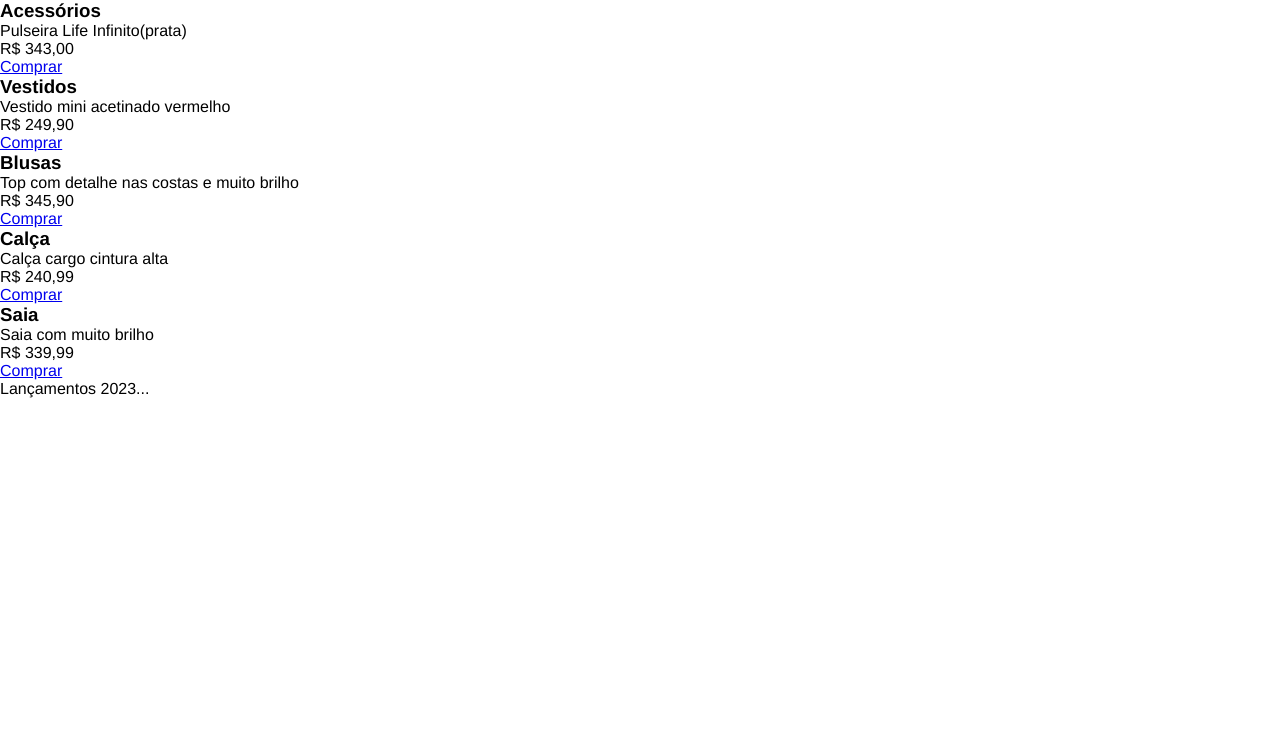
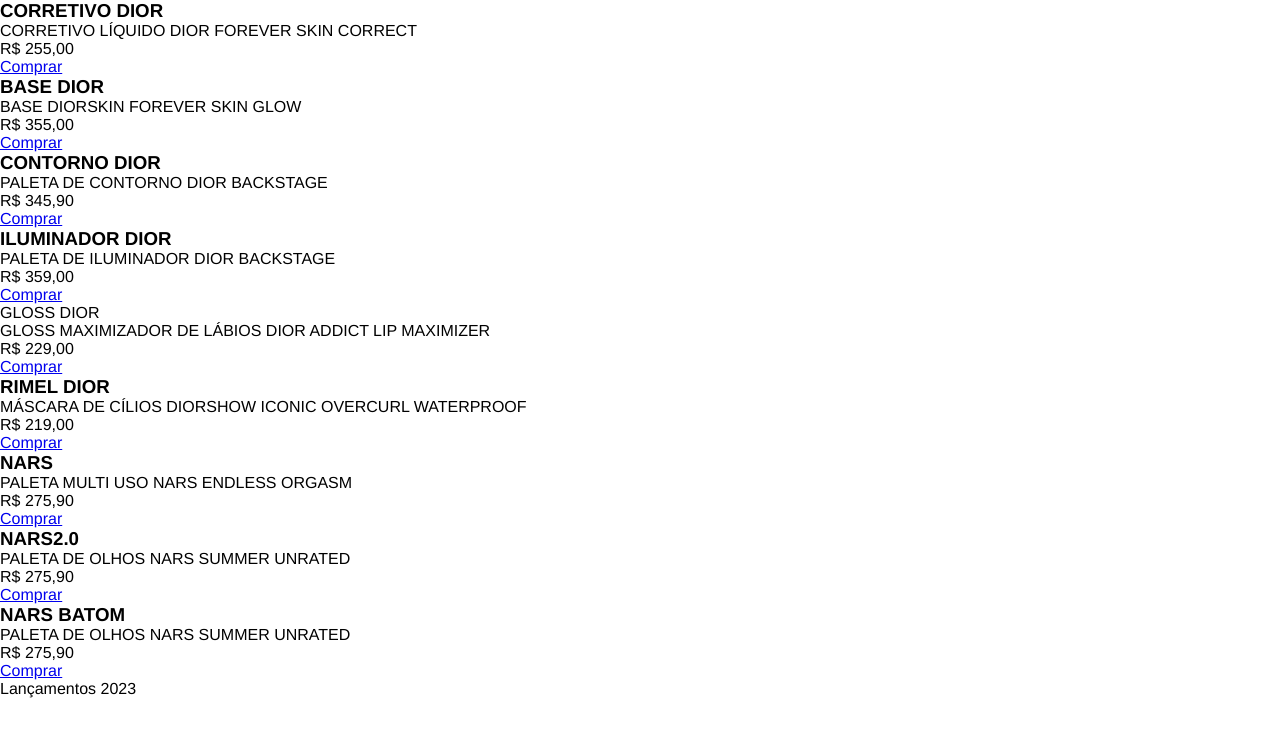
Before and after one commit to adriamariavs/jktei, a plain HTML site: page index.html in a window 1280 px wide. Shown: the part 67-800 px from the top of the page. Drawn offline with Linux system fonts and the light colour scheme.

Commit message:
Update index.html

```diff
--- a/index.html
+++ b/index.html
@@ -8,39 +8,40 @@
 	<title>GigiBoutique</title>
 </head>
 <body>
+
 	<!-- Cabeçalho -->
 	<header>
-	<H1>GigiBoutique  </H1>
+	<H1>Gigi's Makeup</h1>
 	</header>
 	<!-- Grid de produtos -->
 	<main class="container">
 	    <section class="products-container">
 		 <div class="card">
-		  <div class="product-image" id="img-1">
-		      <h3>Acessórios</h3>
-			  <p>Pulseira Life Infinito(prata) </p>
+		  <div class="product-image" id="img-1"></div>
+		      <h3>CORRETIVO DIOR</h3>
+			  <p>CORRETIVO LÍQUIDO DIOR FOREVER SKIN CORRECT</p>
 			  <p>
 			    R$
-				<span class="bold">343,00</span>
+				<span class="bold">255,00</span>
 			  </p>
 			  <a href="#" class="btn">Comprar</a>
 	        </div>
 	    </div>
 		<div class="card">
-		  <div class="product-image" id="img-1">
-		      <h3>Vestidos</h3>
-			  <p>Vestido mini acetinado vermelho  </p>
+		  <div class="product-image" id="img-2"></div>
+		      <h3>BASE DIOR</h3>
+			  <p>BASE DIORSKIN FOREVER SKIN GLOW</p>
 			  <p>
 			    R$
-				<span class="bold">249,90</span>
+				<span class="bold">355,00</span>
 			  </p>
 			  <a href="#" class="btn">Comprar</a>
 	        </div>
 	    </div>
 		<div class="card">
-		  <div class="product-image" id="img-1">
-		      <h3>Blusas</h3>
-			  <p>Top com detalhe nas costas e muito brilho</p>
+		  <div class="product-image" id="img-3"></div>
+		      <h3>CONTORNO DIOR</h3>
+			  <p>PALETA DE CONTORNO DIOR BACKSTAGE</p>
 			  <p>
 			    R$
 				<span class="bold">345,90</span>
@@ -49,31 +50,76 @@
 	        </div>
 	    </div>
 		<div class="card">
-		  <div class="product-image" id="img-1">
-		      <h3>Calça</h3>
-			  <p>Calça cargo cintura alta </p>
+		  <div class="product-image" id="img-4"></div>
+		      <h3>ILUMINADOR DIOR</h3>
+			  <p>PALETA DE ILUMINADOR DIOR BACKSTAGE</p>
 			  <p>
 			    R$
-				<span class="bold">240,99</span>
+				<span class="bold">359,00</span>
 			  </p>
 			  <a href="#" class="btn">Comprar</a>
 	        </div>
 	    </div>
 		<div class="card">
-		  <div class="product-image" id="img-1">
-		      <h3>Saia</h3>
-			  <p>Saia com muito brilho </p>
+		  <div class="product-image" id="img-5 ></div>
+		      <h3>GLOSS DIOR</h3>
+			  <p>GLOSS MAXIMIZADOR DE LÁBIOS DIOR ADDICT LIP MAXIMIZER </p>
 			  <p>
 			    R$
-				<span class="bold">339,99</span>
+				<span class="bold">229,00</span>
+			  </p>
+			  <a href="#" class="btn">Comprar</a>
+	        </div>
+	    </div>
+		<div class="card">
+		  <div class="product-image" id="img-6"></div>
+		      <h3>RIMEL DIOR</h3>
+			  <p>MÁSCARA DE CÍLIOS DIORSHOW ICONIC OVERCURL WATERPROOF </p>
+			  <p>
+			    R$
+				<span class="bold">219,00</span>
+			  </p>
+			  <a href="#" class="btn">Comprar</a>
+	        </div>
+	    </div>
+		<div class="card">
+		  <div class="product-image" id="img-7"></div>
+		      <h3>NARS</h3>
+			  <p>PALETA MULTI USO NARS ENDLESS ORGASM </p>
+			  <p>
+			    R$
+				<span class="bold">275,90</span>
+			  </p>
+			  <a href="#" class="btn">Comprar</a>
+	        </div>
+	    </div>
+		<div class="card">
+		  <div class="product-image" id="img-8"></div>
+		      <h3>NARS2.0</h3>
+			  <p>PALETA DE OLHOS NARS SUMMER UNRATED </p>
+			  <p>
+			    R$
+				<span class="bold">275,90</span>
+			  </p>
+			  <a href="#" class="btn">Comprar</a>
+	        </div>
+	    </div>
+		<div class="card">
+		  <div class="product-image" id="img-9"></div>
+		      <h3>NARS BATOM</h3>
+			  <p>PALETA DE OLHOS NARS SUMMER UNRATED </p>
+			  <p>
+			    R$
+				<span class="bold">275,90</span>
 			  </p>
 			  <a href="#" class="btn">Comprar</a>
 	        </div>
 	    </div>
     </section>
+	</main>
 	<!-- Rodapé -->
 	<footer>
-	<p> Lançamentos 2023... </p>
+	<p> Lançamentos 2023 </p>
 	</footer>
 </body>
 </html>
```
